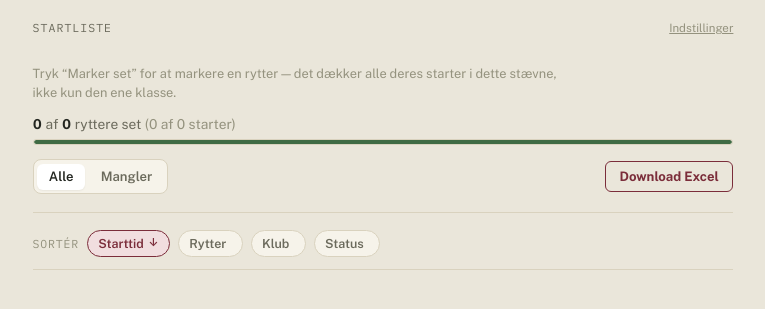
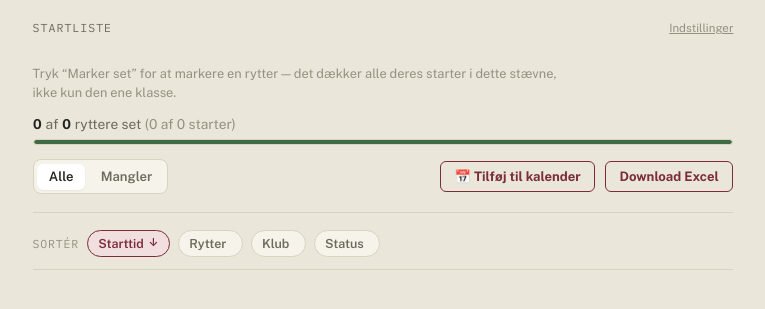
Before and after one commit to svejdaltech/equipe-extractor, a FastAPI app: template app/templates/checklist.html in a window 1280 px wide. Shown: the top 309 px of the page, without its empty margins (257-1022 px from the left). Run offline with FastAPI, Linux system fonts and the light colour scheme; the template is opened without the code that fills it, so the values that code supplies are empty.

Commit message:
Add per-meeting "add just this event" calendar button
User likes the full-feed subscription, but also wants a one-off
import of a single meeting without subscribing to everything.

- New GET /meetings/{meeting_id}/calendar.ics: builds a one-event ICS
  via the same build_ics() the full feed uses, just with a single-
  element meetings list. Deliberately behind Basic Auth (require_auth)
  rather than CALENDAR_TOKEN — this is a one-time browser-initiated
  download, not something a calendar app polls unattended, so it
  doesn't need the token's threat model and works even when
  CALENDAR_TOKEN isn't configured at all. Content-Disposition:
  attachment prompts a proper download/open-with-calendar-app flow.
- checklist.html: "📅 Tilføj til kalender" button next to "Download
  Excel".

Verified against the live container: downloads a valid single-VEVENT
ICS for meeting 69835 with the right headers.

60/60 tests pass, including coverage that the single-event file only
contains that one meeting (not others already synced) and requires
auth/404s for an unknown meeting_id.

Co-Authored-By: Claude Sonnet 5 <noreply@anthropic.com>
Claude-Session: https://claude.ai/code/session_018TtCA197EFKXCy8e51Dmdc

```diff
--- a/app/main.py
+++ b/app/main.py
@@ -141,6 +141,30 @@ def export_meeting(
     return _export_excel(meeting_id, background_tasks, db)
 
 
+@app.get("/meetings/{meeting_id}/calendar.ics")
+def meeting_calendar_ics(meeting_id: int, request: Request, db: Session = Depends(get_db), _auth: None = Depends(require_auth)):
+    """
+    One-off "add this single event to my calendar" download — unlike the full
+    /calendar/{token}.ics subscription feed, this needs no CALENDAR_TOKEN (it's
+    a one-time browser download behind the same Basic Auth as everything else,
+    not something a calendar app polls unattended).
+    """
+    meeting = db.get(models.Meeting, meeting_id)
+    if meeting is None:
+        raise HTTPException(status_code=status.HTTP_404_NOT_FOUND, detail=f"Unknown meeting_id {meeting_id}")
+
+    base_url = PUBLIC_BASE_URL or str(request.base_url).rstrip("/")
+    ics_body = build_ics([meeting], base_url)
+
+    return Response(
+        content=ics_body,
+        media_type="text/calendar; charset=utf-8",
+        # Plain ASCII filename — Content-Disposition needs RFC 5987 filename* encoding
+        # for non-ASCII characters, not worth the complexity for an internal filename.
+        headers={"Content-Disposition": f'attachment; filename="staevne-{meeting_id}.ics"'},
+    )
+
+
 @app.get("/meetings/{meeting_id}", response_class=HTMLResponse)
 def meeting_checklist(
     request: Request,
--- a/app/templates/checklist.html
+++ b/app/templates/checklist.html
@@ -198,6 +198,13 @@
     align-items: center;
     justify-content: space-between;
     gap: 0.75rem;
+    flex-wrap: wrap;
+  }
+
+  .controls-actions {
+    display: flex;
+    align-items: center;
+    gap: 0.6rem;
     flex-wrap: wrap;
   }
 
@@ -531,7 +538,10 @@
         <button class="filter-btn active" data-filter="all" role="tab" aria-selected="true">Alle</button>
         <button class="filter-btn" data-filter="pending" role="tab" aria-selected="false">Mangler</button>
       </div>
-      <a class="export-btn" href="/meetings/{{ meeting_id }}/export">Download Excel</a>
+      <div class="controls-actions">
+        <a class="export-btn" href="/meetings/{{ meeting_id }}/calendar.ics">📅 Tilføj til kalender</a>
+        <a class="export-btn" href="/meetings/{{ meeting_id }}/export">Download Excel</a>
+      </div>
     </div>
   </header>
 
```
Also changed, not shown: tests/test_calendar_feed.py (+29 -0 lines), README.md.
